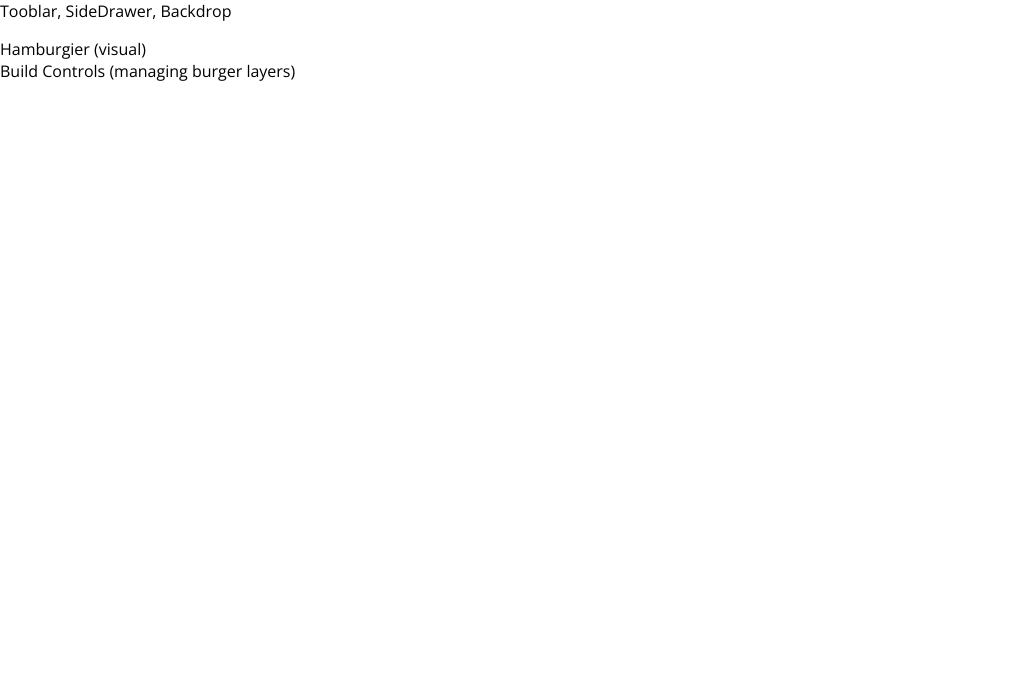
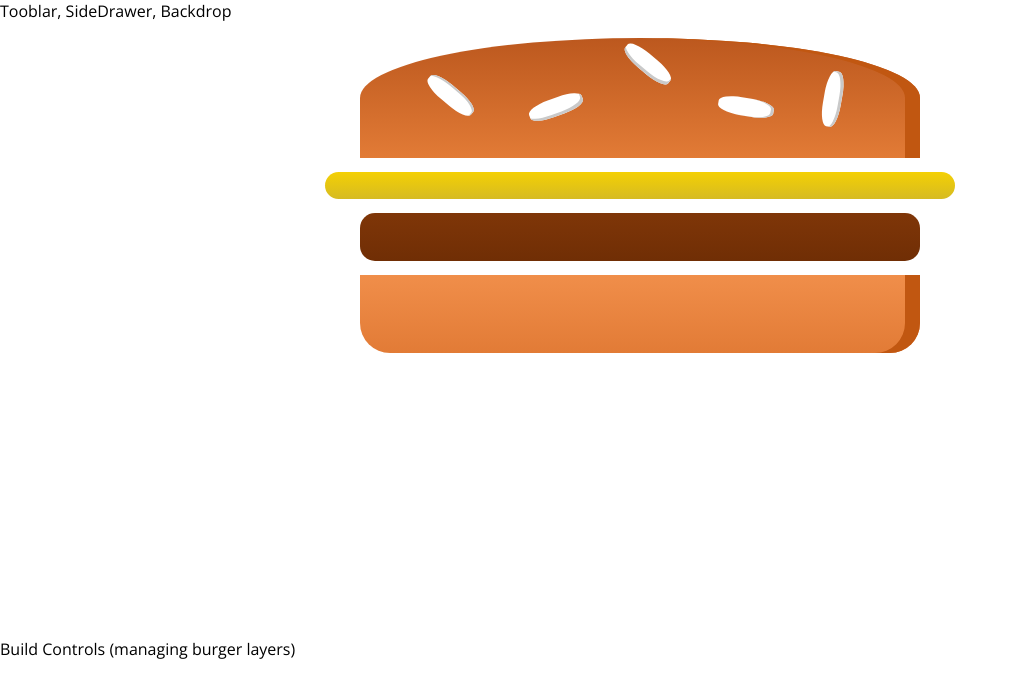
Before and after one commit to DamianWasilewski/BurgerApp, a React app: page / in a window 1280 px wide. Shown: the top 698 px of the page, without its empty margins (0-1018 px from the left). Built offline with nearby package versions, Linux system fonts and the light colour scheme.

Commit message:
Added visual Burger part, propTypes validation for ingredients

```diff
--- a/package.json
+++ b/package.json
@@ -31,6 +31,7 @@
     "postcss-flexbugs-fixes": "3.2.0",
     "postcss-loader": "2.0.8",
     "promise": "8.0.1",
+    "prop-types": "^15.6.2",
     "raf": "3.4.0",
     "react": "^16.4.1",
     "react-dev-utils": "^5.0.1",
--- /dev/null
+++ b/src/components/Burgier/Burgier.css
@@ -0,0 +1,29 @@
+.Burgier {
+	width: 100%;
+	margin: auto;
+	height: 250px;
+	text-align: center;
+	font-weight: bold;
+	font-size: 1.2rem;
+}
+
+@media (min-width: 500px) and (min-height: 400px) {
+	.Burgier {
+		width: 350px;
+		height: 300px;
+	}
+}
+
+@media (min-width: 500px) and (min-height: 401px) {
+	.Burgier {
+		width: 450px;
+		height: 400px;
+	}
+}
+
+@media (min-width: 1000px) and (min-height: 700px) {
+	.Burgier {
+		width: 700px;
+		height: 600px;
+	}
+}
--- /dev/null
+++ b/src/components/Burgier/Burgier.js
@@ -0,0 +1,17 @@
+import React from 'react';
+
+import classes from './Burgier.css';
+import BurgierIngredient from './BurgierIngredient/BurgierIngredients';
+
+const burgier = (props) => {
+	return (
+		<div className={classes.Burgier}>
+			<BurgierIngredient type="roll-top" />
+			<BurgierIngredient type="cheese" />
+			<BurgierIngredient type="meat" />
+			<BurgierIngredient type="roll-bottom" />
+		</div>
+	);
+};
+
+export default burgier;
--- /dev/null
+++ b/src/components/Burgier/BurgierIngredient/BurgierIngredients.css
@@ -0,0 +1,113 @@
+.RollBottom {
+    height: 13%;
+    width: 80%;
+    background: linear-gradient(#F08E4A, #e27b36);
+    border-radius: 0 0 30px 30px;
+    box-shadow: inset -15px 0 #c15711;
+    margin: 2% auto;
+}
+
+.RollTop {
+    height: 20%;
+    width: 80%;
+    background: linear-gradient(#bc581e, #e27b36);
+    border-radius: 50% 50% 0 0;
+    box-shadow: inset -15px 0 #c15711;
+    margin: 2% auto;
+    position: relative;
+}
+
+.Seeds1 {
+    width: 10%;
+    height: 15%;
+    position: absolute;
+    background-color: white;
+    left: 30%;
+    top: 50%;
+    border-radius: 40%;
+    transform: rotate(-20deg);
+    box-shadow: inset -2px -3px #c9c9c9;
+}
+
+.Seeds1:after {
+    content: "";
+    width: 100%;
+    height: 100%;
+    position: absolute;
+    background-color: white;
+    left: -170%;
+    top: -260%;
+    border-radius: 40%;
+    transform: rotate(60deg);
+    box-shadow: inset -1px 2px #c9c9c9;
+  }
+
+.Seeds1:before {
+    content: "";
+    width: 100%;
+    height: 100%;
+    position: absolute;
+    background-color: white;
+    left: 180%;
+    top: -50%;
+    border-radius: 40%;
+    transform: rotate(60deg);
+    box-shadow: inset -1px -3px #c9c9c9;
+  }
+
+  .Seeds2 {
+    width: 10%;
+    height: 15%;
+    position: absolute;
+    background-color: white;
+    left: 64%;
+    top: 50%;
+    border-radius: 40%;
+    transform: rotate(10deg);
+    box-shadow: inset -3px 0 #c9c9c9;
+  }
+
+  .Seeds2:before {
+    content: "";
+    width: 100%;
+    height: 100%;
+    position: absolute;
+    background-color: white;
+    left: 150%;
+    top: -130%;
+    border-radius: 40%;
+    transform: rotate(90deg);
+    box-shadow: inset 1px 3px #c9c9c9;
+  }
+
+
+.Meat {
+    width: 80%;
+    height: 8%;
+    background: linear-gradient(#7f3608, #702e05);
+    margin: 2% auto;
+    border-radius: 15px;
+}
+
+.Cheese {
+    width: 90%;
+    height: 4.5%;
+    margin: 2% auto;
+    background: linear-gradient(#f4d004, #d6bb22);
+    border-radius: 20px;
+}
+
+.Salad {
+    width: 85%;
+    height: 7%;
+    margin: 2% auto;
+    background: linear-gradient(#228c1d, #91ce50);
+    border-radius: 20px;
+}
+
+.Bacon {
+    width: 80%;
+    height: 3%;
+    background: linear-gradient(#bf3813, #c45e38);
+    margin: 2% auto;
+}
--- /dev/null
+++ b/src/components/Burgier/BurgierIngredient/BurgierIngredients.js
@@ -0,0 +1,46 @@
+import React, { Component } from 'react';
+import PropTypes from 'prop-types';
+
+import classes from './BurgierIngredients.css';
+
+class BurgierIngredient extends Component {
+	render () {
+	let ingredient = null;
+
+		switch (this.props.type) {
+			case ('roll-bottom'):
+				ingredient = <div className={classes.RollBottom}></div>;
+				break;
+			case ('roll-top'):
+				ingredient = (
+					<div className={classes.RollTop}>
+						<div className={classes.Seeds1}></div>
+						<div className={classes.Seeds2}></div>
+					</div>
+				);
+				break;
+			case ('meat'):
+				ingredient = <div className={classes.Meat}></div>;
+				break;
+			case ('cheese'):
+				ingredient = <div className={classes.Cheese}></div>;
+				break;
+			case ('bacon'):
+				ingredient = <div className={classes.Bacon}></div>;
+				break;
+			case ('salad'):
+				ingredient = <div className={classes.Salad}></div>;
+				break;
+			default:
+				ingredient = null;
+			}
+
+		return ingredient;
+	}
+}
+
+BurgierIngredient.propTypes = {
+	type: PropTypes.string.isRequired
+};
+
+export default BurgierIngredient;
--- a/src/containers/BurgerBuilder/BurgerBuilder.js
+++ b/src/containers/BurgerBuilder/BurgerBuilder.js
@@ -1,12 +1,13 @@
 import React, { Component } from 'react';
 
 import Aux from '../../hoc/Auxilliary';
+import Burgier from '../../components/Burgier/Burgier';
 
 class BurgerBuilder extends Component {
 	render () {
 		return (
 			<Aux>
-				<div>Hamburgier (visual)</div>
+				<Burgier />
 				<div>Build Controls (managing burger layers)</div>
 			</Aux>
 		);
```
